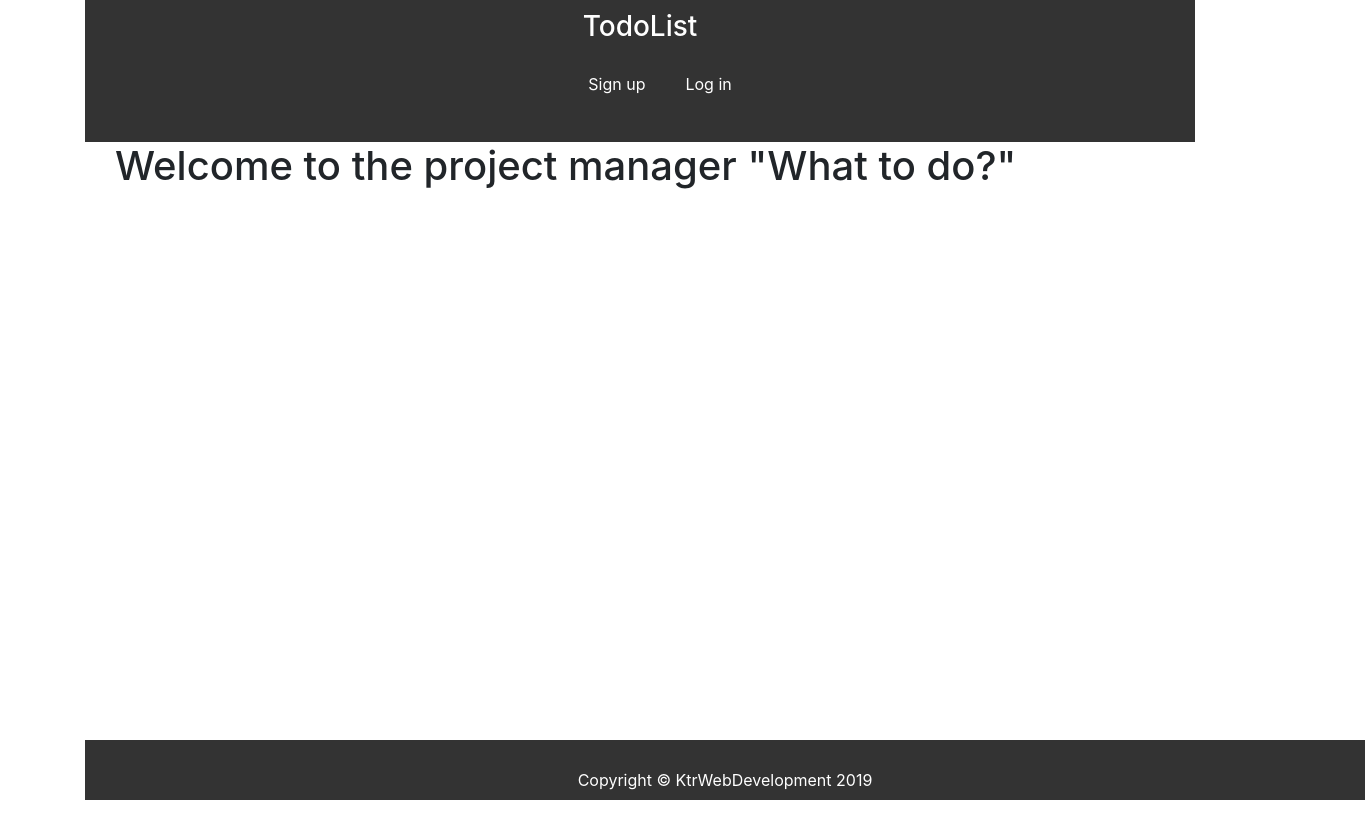
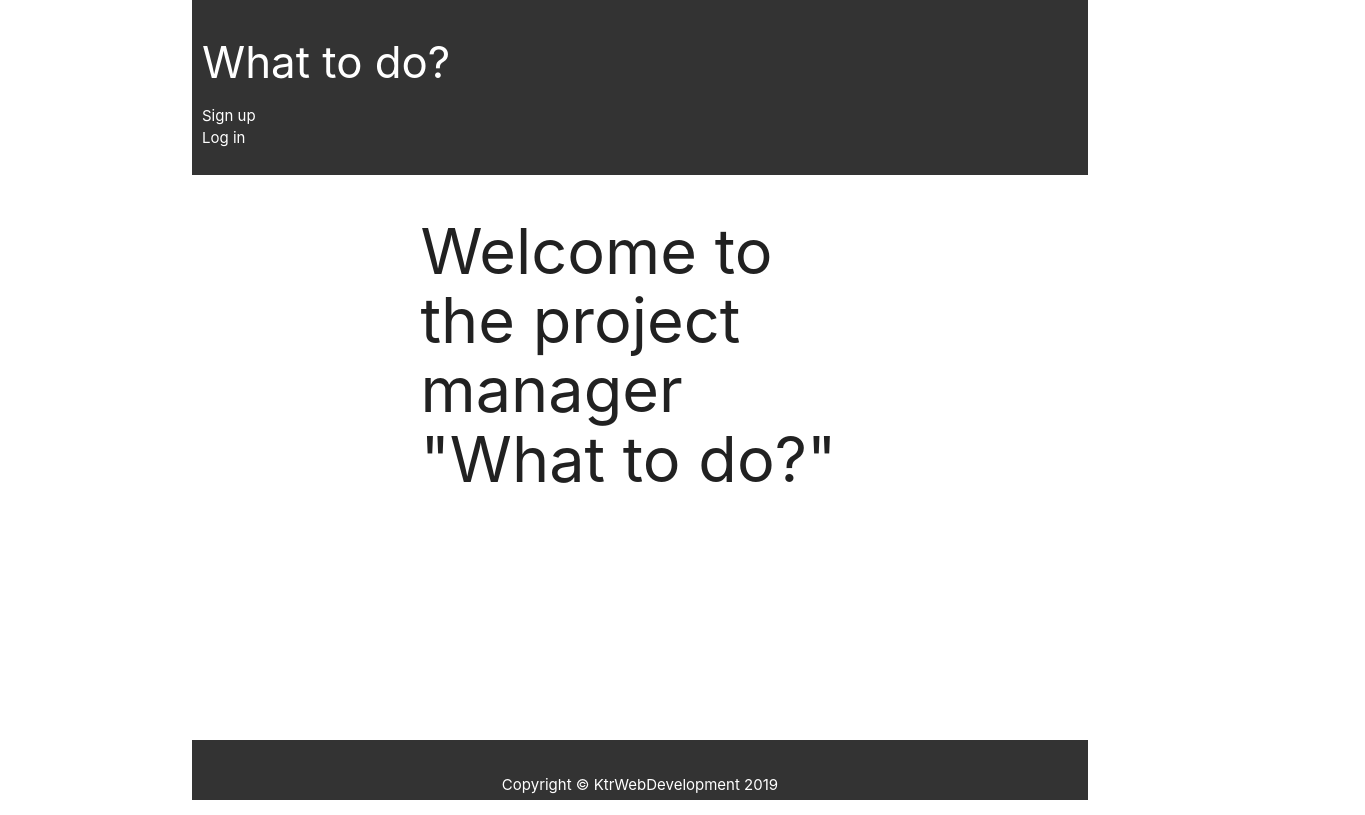
Before and after one commit to quie87/Project-CRUD, a React (Create React App) app in the folder client/: page / in a window 1280 px wide. Shown: the whole page, 1365 px wide, since content can reach past the window. Built offline with nearby package versions, Linux system fonts and the light colour scheme; no server answers.

Commit message:
adding materialzie and change some css

```diff
--- a/client/package.json
+++ b/client/package.json
@@ -5,8 +5,10 @@
   "dependencies": {
     "axios": "^0.18.0",
     "bootstrap": "^4.3.1",
+    "materialize-css": "^1.0.0",
     "react": "^16.8.6",
     "react-dom": "^16.8.6",
+    "react-materialize": "^3.1.1",
     "react-redux": "^7.0.2",
     "react-router-dom": "^5.0.0",
     "react-scripts": "2.1.8",
--- a/client/public/index.html
+++ b/client/public/index.html
@@ -22,20 +22,18 @@
       work correctly both with client-side routing and a non-root public URL.
       Learn how to configure a non-root public URL by running `npm run build`.
     -->
-    <title>Todo App</title>
+
+    <!-- Compiled and minified CSS -->
+    <link rel="stylesheet" href="https://cdnjs.cloudflare.com/ajax/libs/materialize/1.0.0/css/materialize.min.css">
+
+
+    <title>What to do</title>
   </head>
   <body>
     <noscript>You need to enable JavaScript to run this app.</noscript>
     <div id="root"></div>
-    <!--
-      This HTML file is a template.
-      If you open it directly in the browser, you will see an empty page.
+  </body>
+  <!-- Compiled and minified JavaScript -->
+  <script src="https://cdnjs.cloudflare.com/ajax/libs/materialize/1.0.0/js/materialize.min.js"></script>
 
-      You can add webfonts, meta tags, or analytics to this file.
-      The build step will place the bundled scripts into the <body> tag.
-
-      To begin the development, run `npm start` or `yarn start`.
-      To create a production bundle, use `npm run build` or `yarn build`.
-    -->
-  </body>
 </html>
--- a/client/src/App.css
+++ b/client/src/App.css
@@ -5,25 +5,12 @@ ol, ul, li {
 	list-style: none;
 }
 
-.menu li {
-	display: inline-block;
-	padding: 20px;
-
-}
 /* Sticky footer styles
 -------------------------------------------------- */
-html {
-	position: relative;
-	min-height: 100%;
-}
-body {
-	/* Margin bottom by footer height */
-	margin-bottom: 60px;
-}
 .footer {
 	position: absolute;
 	bottom: 0;
-	width: 100%;
+	width: 70%;
 	/* Set the fixed height of the footer here */
 	height: 60px;
 	line-height: 60px; /* Vertically center the text there */
@@ -32,10 +19,6 @@ body {
 
 
 /* Custom page CSS */
-
-body > .container {
-	padding: 60px 15px 0;
-}
 
 .footer > .container {
 	padding-right: 15px;
--- a/client/src/App.js
+++ b/client/src/App.js
@@ -6,16 +6,12 @@ import { loadUser } from './actions/authActions'
 import Header from './components/layout/Header'
 import Footer from './components/layout/Footer'
 import Dashboard from './components/dashboard/Dashboard'
-import ProjectPlanner from './components/Projects/ProjectPlanner'
 import SignIn from './components/auth/SignIn'
 import SignUp from './components/auth/SignUp'
-import 'bootstrap/dist/css/bootstrap.min.css'
-
 import './App.css'
 
 class App extends Component {
   componentDidMount () {
-    // store.dispatch(loadUser())
     this.props.dispatch(loadUser())
   }
 
--- a/client/src/components/dashboard/Dashboard.js
+++ b/client/src/components/dashboard/Dashboard.js
@@ -1,7 +1,7 @@
 import React, { Component } from 'react'
 import { connect } from 'react-redux'
 
-import Index from './LandingPage'
+import LandingPage from './LandingPage'
 import ProjectPlanner from '../Projects/ProjectPlanner'
 
 class Dashboard extends Component {
@@ -9,7 +9,7 @@ class Dashboard extends Component {
     const { isAuthenticated } = this.props.auth
     return (
       <div className='container'>
-        { isAuthenticated ? <ProjectPlanner /> : <Index />}
+        { isAuthenticated ? <ProjectPlanner /> : <LandingPage />}
       </div>
     )
   }
--- a/client/src/components/layout/Footer.js
+++ b/client/src/components/layout/Footer.js
@@ -11,8 +11,7 @@ function Footer () {
 const headerStyle = {
   backgroundColor: '#333',
   color: '#fff',
-  textAlign: 'center',
-  padding: '10px'
+  textAlign: 'center'
 }
 
 export default Footer
--- a/client/src/components/layout/header.js
+++ b/client/src/components/layout/header.js
@@ -10,7 +10,7 @@ class Header extends Component {
     return (
       <header style={headerStyle}>
         <h3>
-          <li><NavLink to='/'>TodoList</NavLink></li>
+          <li><NavLink to='/'>What to do?</NavLink></li>
         </h3>
         { isAuthenticated ? <SignedInLinks /> : <SignedOutLinks />}
       </header>
@@ -21,7 +21,6 @@ class Header extends Component {
 const headerStyle = {
   backgroundColor: '#333',
   color: '#fff',
-  textAlign: 'center',
   padding: '10px'
 }
 
```
Also changed, not shown: 1 other file (tests, documents, lock files or other folders).
